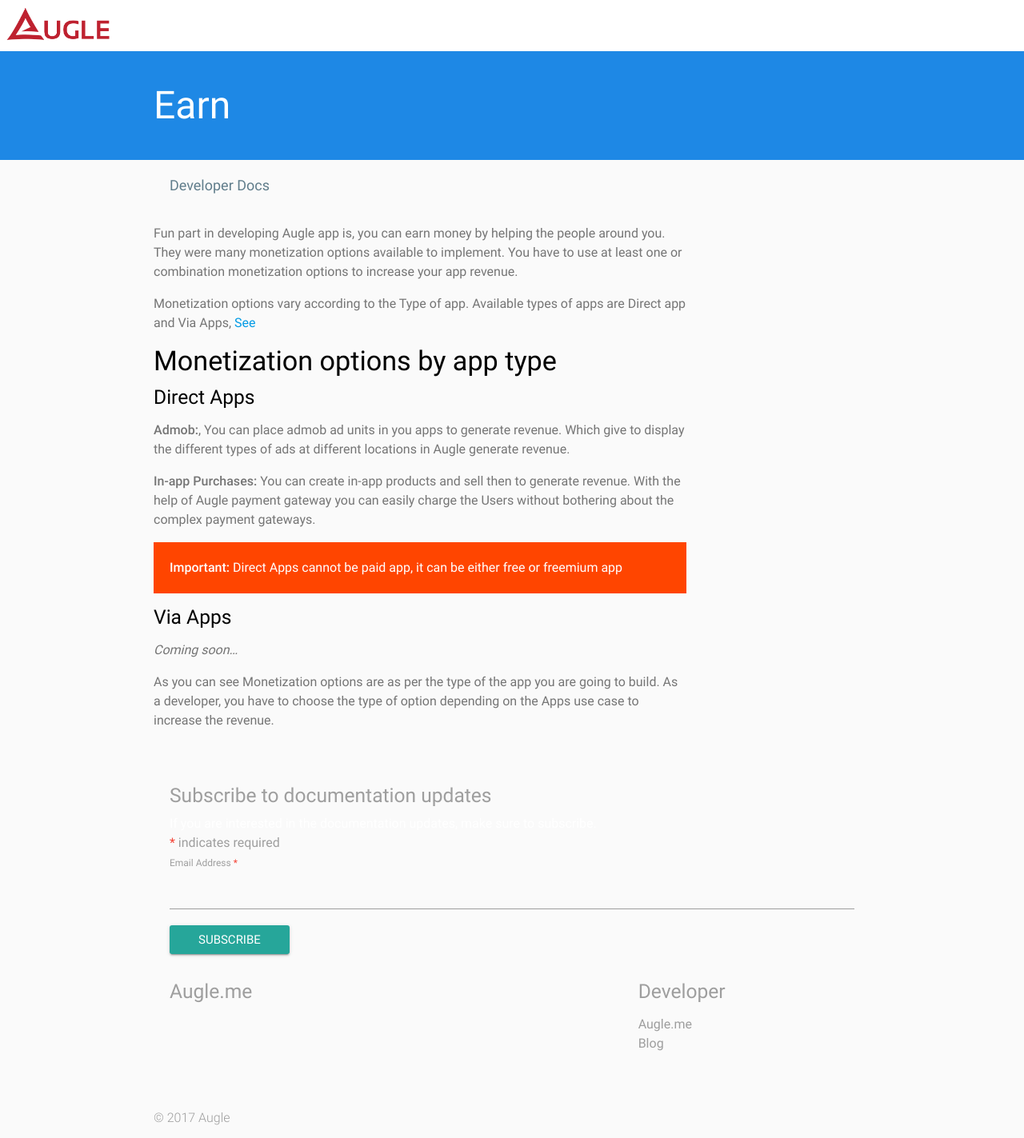
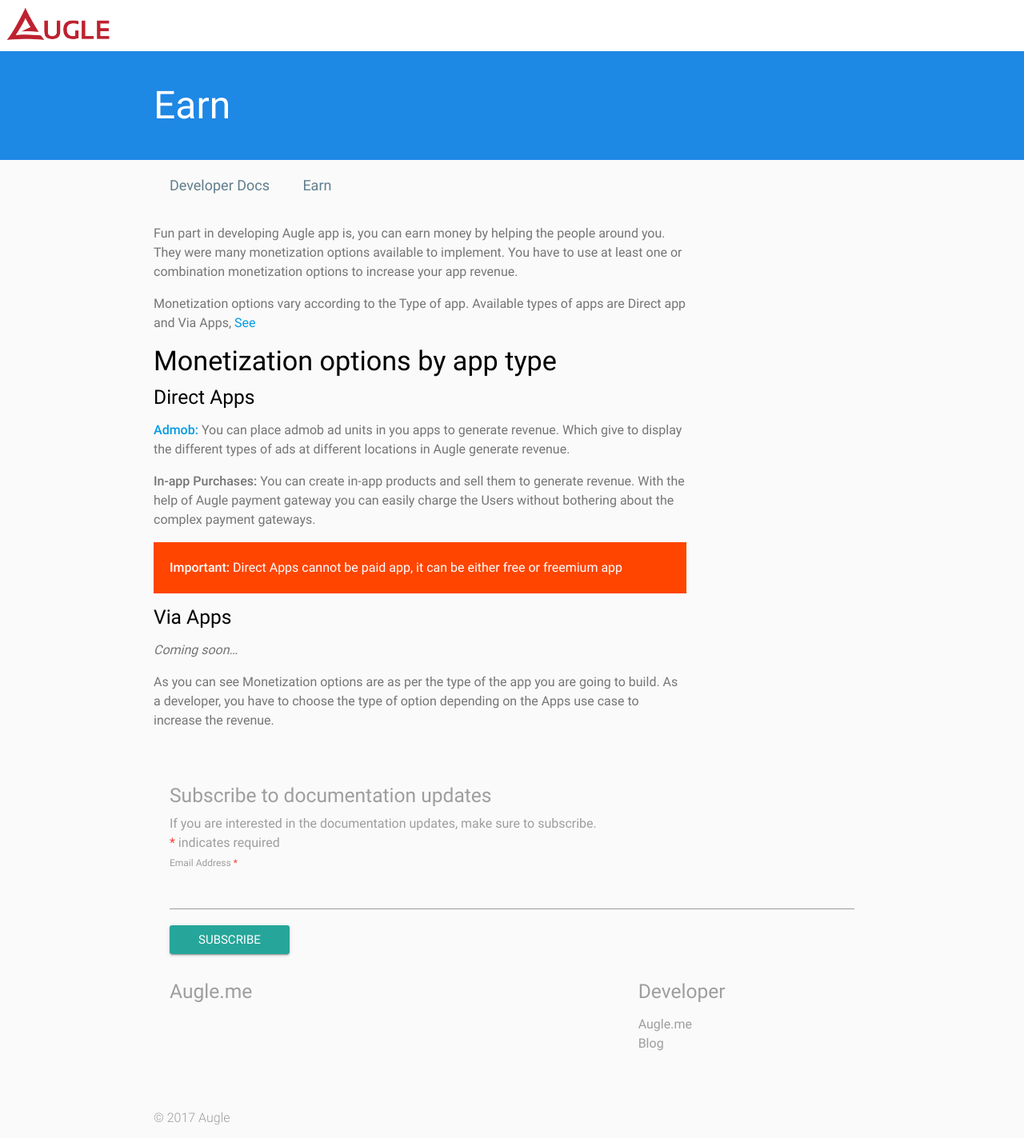
Before and after one commit to augle-me/developer-docs, a Jekyll site: the page built from developer/earn/index.md, in a window 1280 px wide. Shown: the whole page at 80% size. Built offline with Jekyll 4.4.1, drawn with Linux system fonts in a browser that asks for light colours; nearby versions of some CDN libraries; comment, search, counter and statistics services are not loaded.

```diff
--- a/_includes/footer.html
+++ b/_includes/footer.html
@@ -13,7 +13,7 @@
                     <form action="https://augle.us17.list-manage.com/subscribe/post?u=b25b4f47be0b7ef6fd881b092&amp;id=f3593263c4" method="post" id="mc-embedded-subscribe-form" name="mc-embedded-subscribe-form" class="validate" target="_blank" novalidate>
                         <div id="mc_embed_signup_scroll grey-text">
                             <h5 class="grey-text">Subscribe to documentation updates</h5>
-                            <div>If you are interested in the documentation updates, make sure to subscribe.</div>
+                            <div class="grey-text">If you are interested in the documentation updates, make sure to subscribe.</div>
                             <div class="indicates-required grey-text"><span class="asterisk red-text">*</span> indicates required</div>
                             <div class="mc-field-group grey-text">
                                 <label for="mce-EMAIL">Email Address  <span class="asterisk red-text">*</span>
--- a/assets/css/main.scss
+++ b/assets/css/main.scss
@@ -82,6 +82,7 @@ hr {
   }
   &.normal {
     background-color: cornflowerblue;
+    color: white;
   }
   &.tip {
     background-color: greenyellow;
--- a/developer/earn/index.md
+++ b/developer/earn/index.md
@@ -1,5 +1,6 @@
 ---
 layout: 'developer-doc'
+breadcrumb: Earn
 title: Earn
 ---
 
@@ -15,10 +16,10 @@ Monetization options vary according to the Type of app. Available types of apps
 
 ##### Direct Apps
 
-**Admob:**, You can place admob ad units in you apps to generate revenue. Which give to display the different types of
+[**Admob:**](admob.html) You can place admob ad units in you apps to generate revenue. Which give to display the different types of
 ads at different locations in Augle generate revenue.
 
-**In-app Purchases:** You can create in-app products and sell then to generate revenue. With the help of Augle payment
+**In-app Purchases:** You can create in-app products and sell them to generate revenue. With the help of Augle payment
 gateway you can easily charge the Users without bothering about the complex payment gateways.
 
 **Important:** Direct Apps cannot be paid app, it can be either free or freemium app
```
Also changed, not shown: developer/apps/develop/step-by-step-admon-integration.md (added, +8 -0 lines), developer/earn/admob.md (added, +32 -0 lines).
